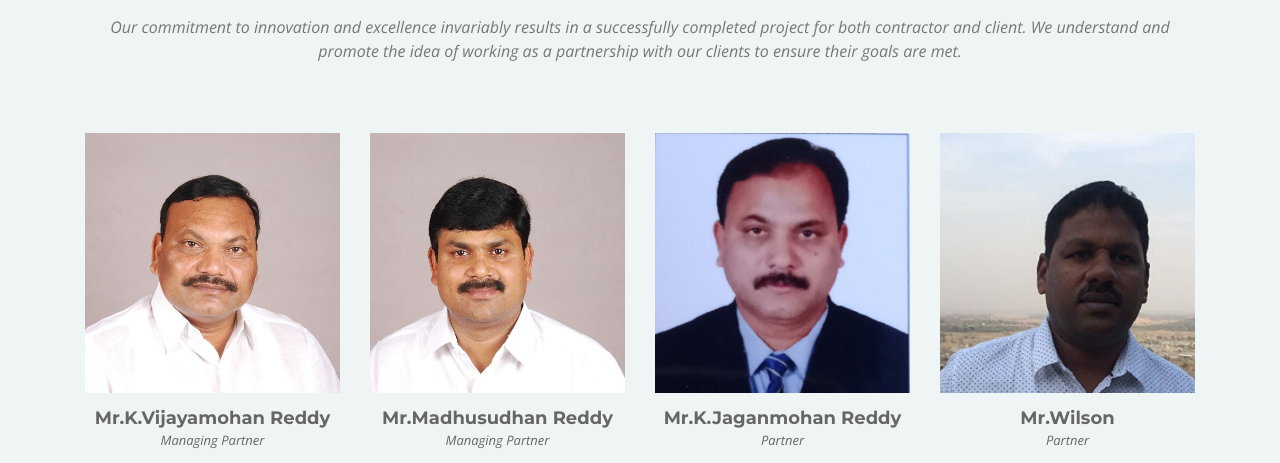
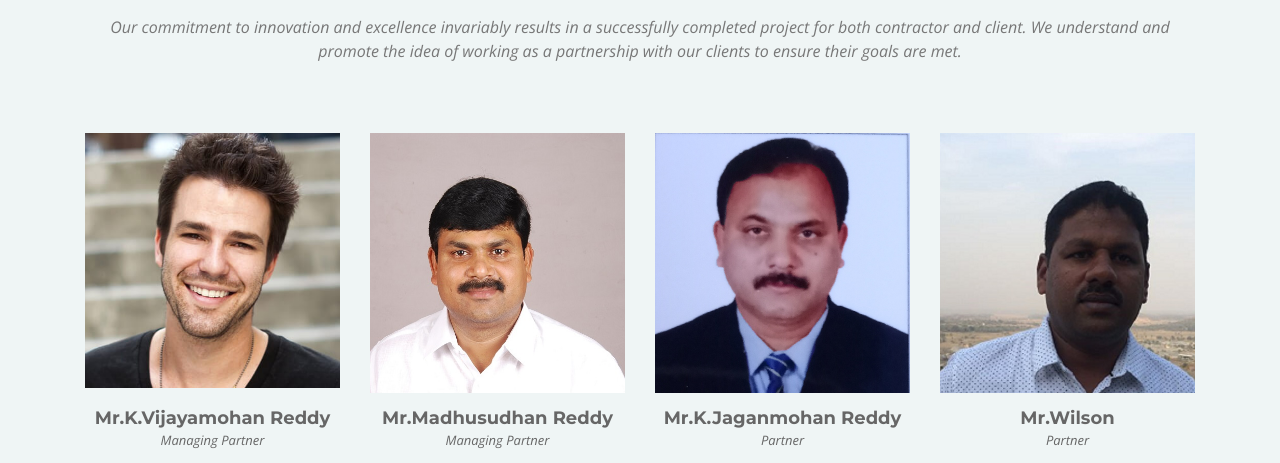
Before and after one commit to SubhashKsr/SriSaiWebsite, a plain HTML site: page index.html in a window 1280 px wide. Shown: the part 5400-5863 px from the top of the page. Drawn offline with nearby package versions, Linux system fonts and the light colour scheme; files whose address does not match are found by name.

Commit message:
Update index.html

```diff
--- a/index.html
+++ b/index.html
@@ -536,7 +536,7 @@
         <div class="row wow fadeInUp">
           <div class="col-lg-3 col-md-6">
             <div class="member">
-              <div class="pic"><img src="img/team/team-1.JPG" alt=""></div>
+              <div class="pic"><img src="img/team/team-1.1.JPG" alt=""></div>
               <h4>Mr.K.Vijayamohan Reddy</h4>
               <span>Managing Partner</span>
               <div class="social">
```
